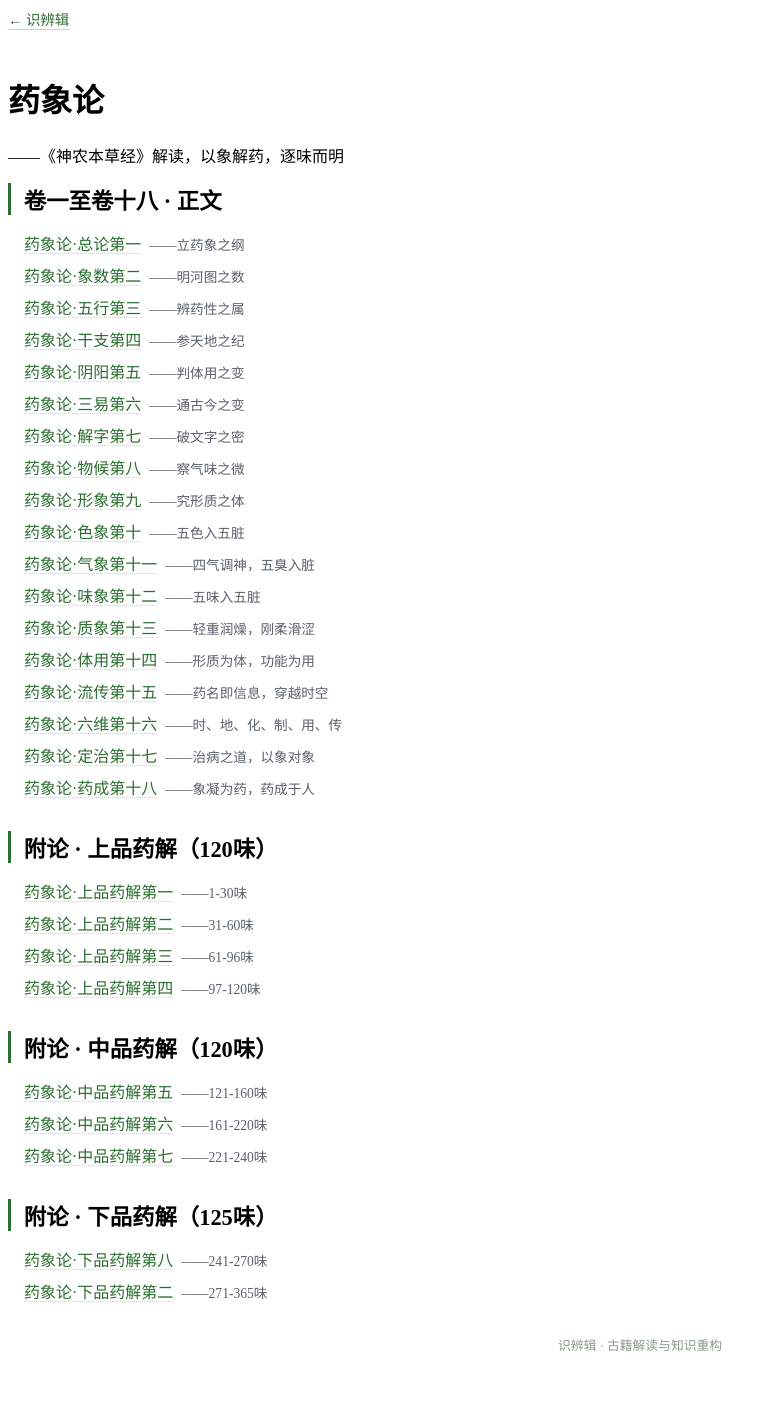
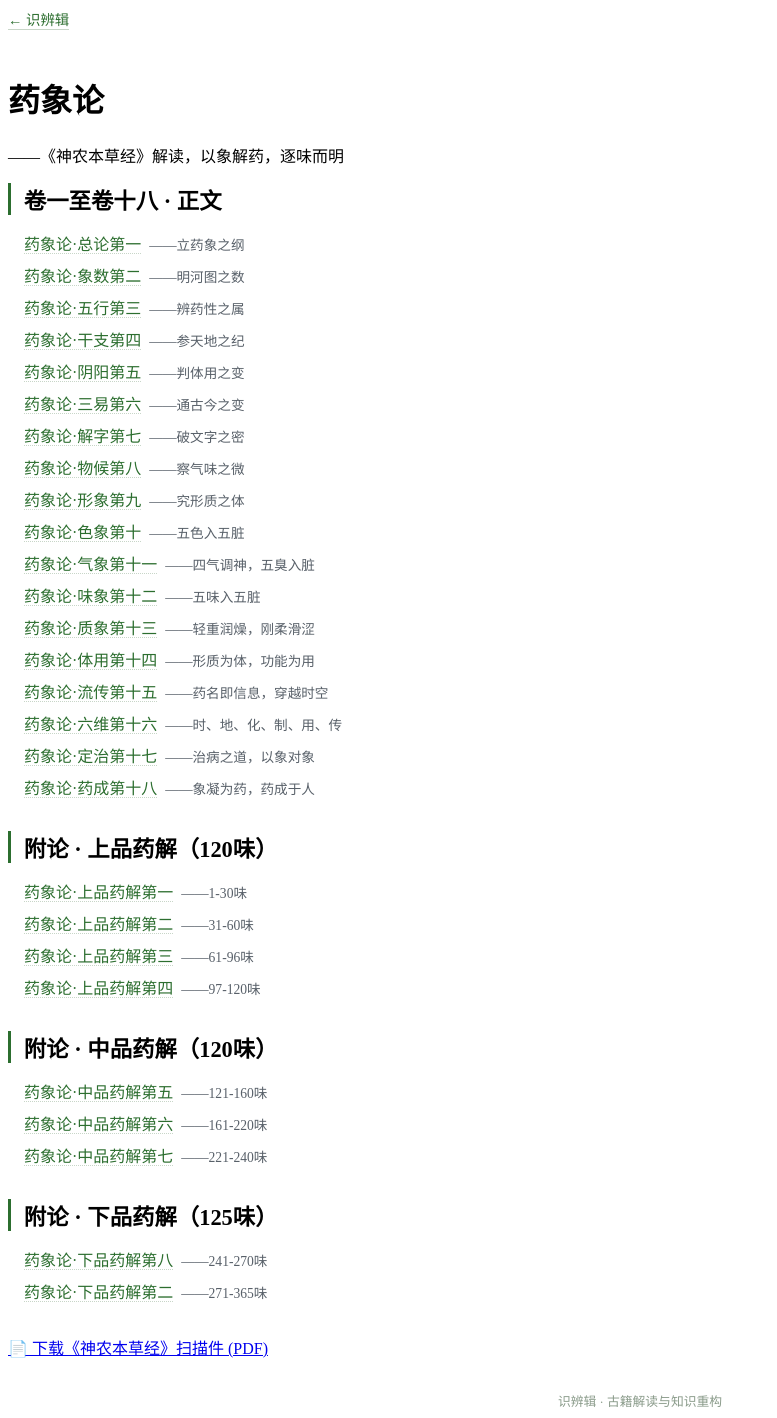
Before and after one commit to chixiao994/chixiao994.github.io, a Jekyll site: the page shibianji/interpretations/先秦/本草经/index.html, which Jekyll copies as it is, in a window 1280 px wide. Shown: the whole page, without its empty margins (0-777 px from the left). Built offline with Jekyll 4.4.1, drawn with Linux system fonts in a browser that asks for light colours; before the commit the page ends 1362 px from its top, so only the background shows below that.

Commit message:
Update index.html

```diff
--- a/shibianji/interpretations/先秦/本草经/index.html
+++ b/shibianji/interpretations/先秦/本草经/index.html
@@ -114,6 +114,9 @@
             <li><a href="27-药象论·附论·下品药解第二.html">药象论·下品药解第二</a><span class="catalog-desc">——271-365味</span></li>
         </ul>
     </div>
+    <div class="download">
+        <a href="https://pan.baidu.com/s/18_DwK6MEdNIn9wip-KIzuA?pwd=ccr3">📄 下载《神农本草经》扫描件 (PDF)</a>
+    </div>
 
     <div class="footer-note">识辨辑 · 古籍解读与知识重构</div>
 </div>
```
